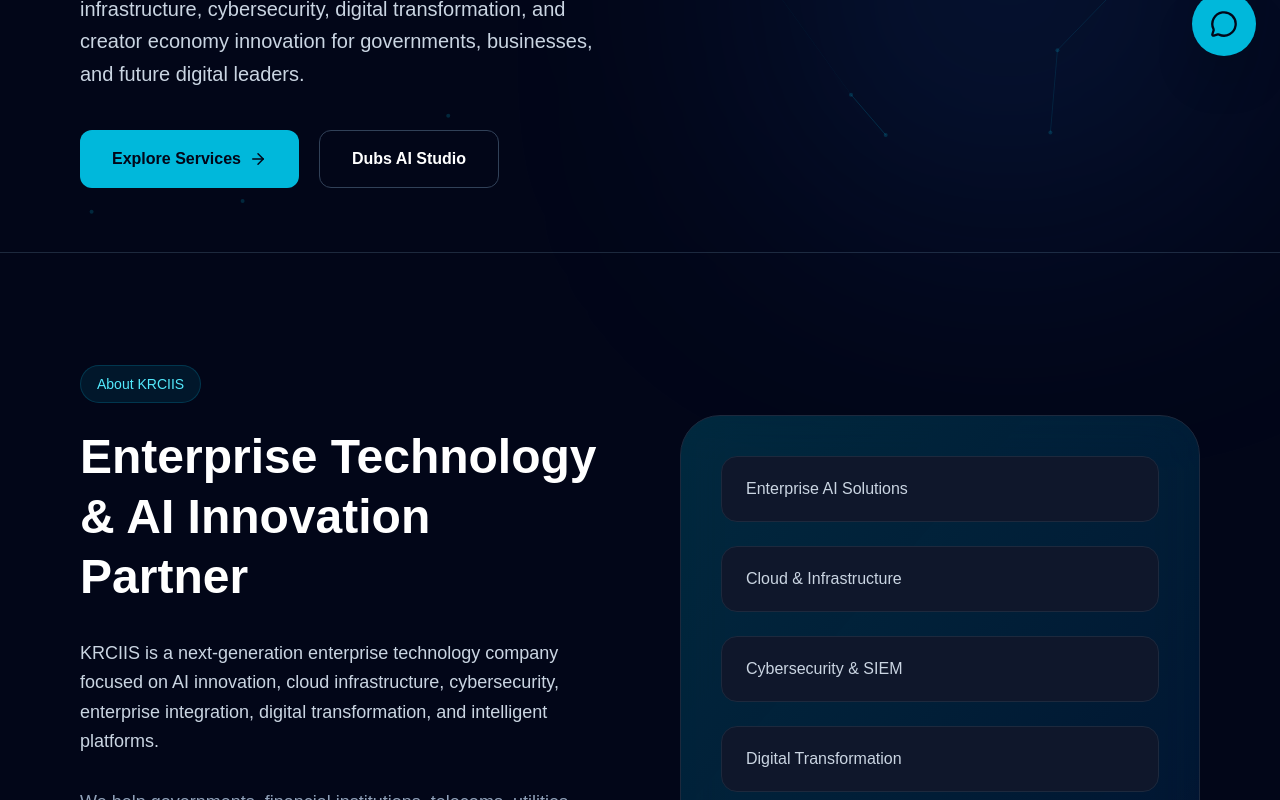
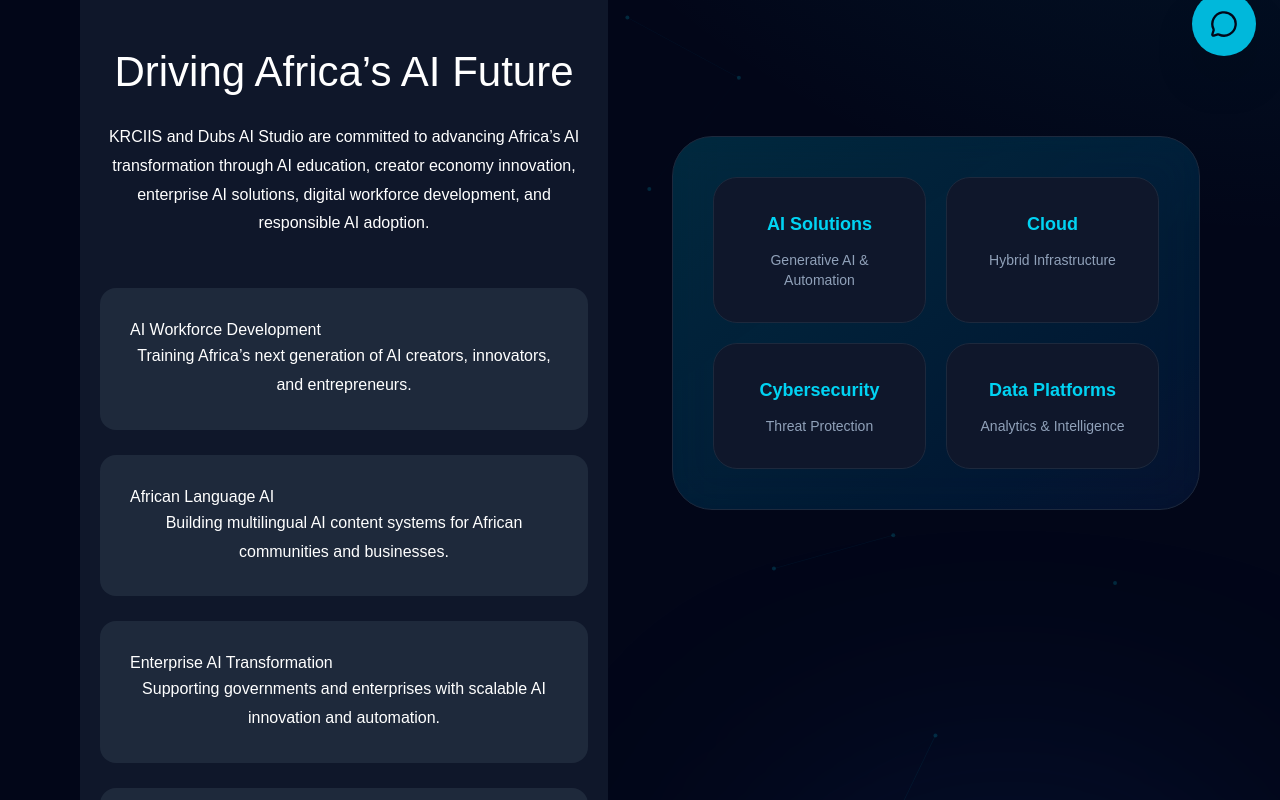
Before and after one commit to sanjaybenjamingmail/krciis-website, a Next.js app: page / in a window 1280 px wide. Shown: the part 720-1520 px from the top of the page. Built offline with nearby package versions, Linux system fonts and the light colour scheme.

Commit message:
Updated KRCIIS homepage

```diff
--- a/app/globals.css
+++ b/app/globals.css
@@ -28,3 +28,40 @@
 html {
   scroll-behavior: smooth;
 }
+
+.ai-africa-section {
+  padding: 80px 20px;
+  background: #0f172a;
+  color: white;
+}
+
+.ai-africa-section h2 {
+  font-size: 42px;
+  text-align: center;
+  margin-bottom: 20px;
+}
+
+.ai-africa-section p {
+  text-align: center;
+  max-width: 900px;
+  margin: auto;
+  line-height: 1.8;
+}
+
+.ai-grid {
+  display: grid;
+  grid-template-columns: repeat(auto-fit,minmax(250px,1fr));
+  gap: 25px;
+  margin-top: 50px;
+}
+
+.card {
+  background: #1e293b;
+  padding: 30px;
+  border-radius: 16px;
+  transition: 0.3s;
+}
+
+.card:hover {
+  transform: translateY(-8px);
+}
--- a/app/page.tsx
+++ b/app/page.tsx
@@ -252,6 +252,51 @@
               Empowering Africa Through AI Innovation & Digital Transformation
             </h1>
 
+      <section class="ai-africa-section">
+
+            <div class="container">
+
+            <h2>Driving Africa’s AI Future</h2>
+
+            <p>
+            KRCIIS and Dubs AI Studio are committed to advancing Africa’s AI transformation through AI education, creator economy innovation, enterprise AI solutions, digital workforce development, and responsible AI adoption.
+            </p>
+
+            <div class="ai-grid">
+
+            <div class="card">
+            <h3>AI Workforce Development</h3>
+            <p>
+            Training Africa’s next generation of AI creators, innovators, and entrepreneurs.
+            </p>
+            </div>
+
+            <div class="card">
+            <h3>African Language AI</h3>
+            <p>
+            Building multilingual AI content systems for African communities and businesses.
+            </p>
+            </div>
+
+            <div class="card">
+            <h3>Enterprise AI Transformation</h3>
+            <p>
+            Supporting governments and enterprises with scalable AI innovation and automation.
+            </p>
+            </div>
+
+            <div class="card">
+            <h3>Responsible AI</h3>
+            <p>
+            Promoting ethical, secure, and trustworthy AI adoption across Africa.
+            </p>
+            </div>
+
+          </div>
+
+        </div>
+
+    </section>
             <p className="text-slate-300 text-xl leading-relaxed mb-10 max-w-2xl">
               KRCIIS delivers enterprise AI solutions, cloud infrastructure,
               cybersecurity, digital transformation, and creator economy innovation
```
